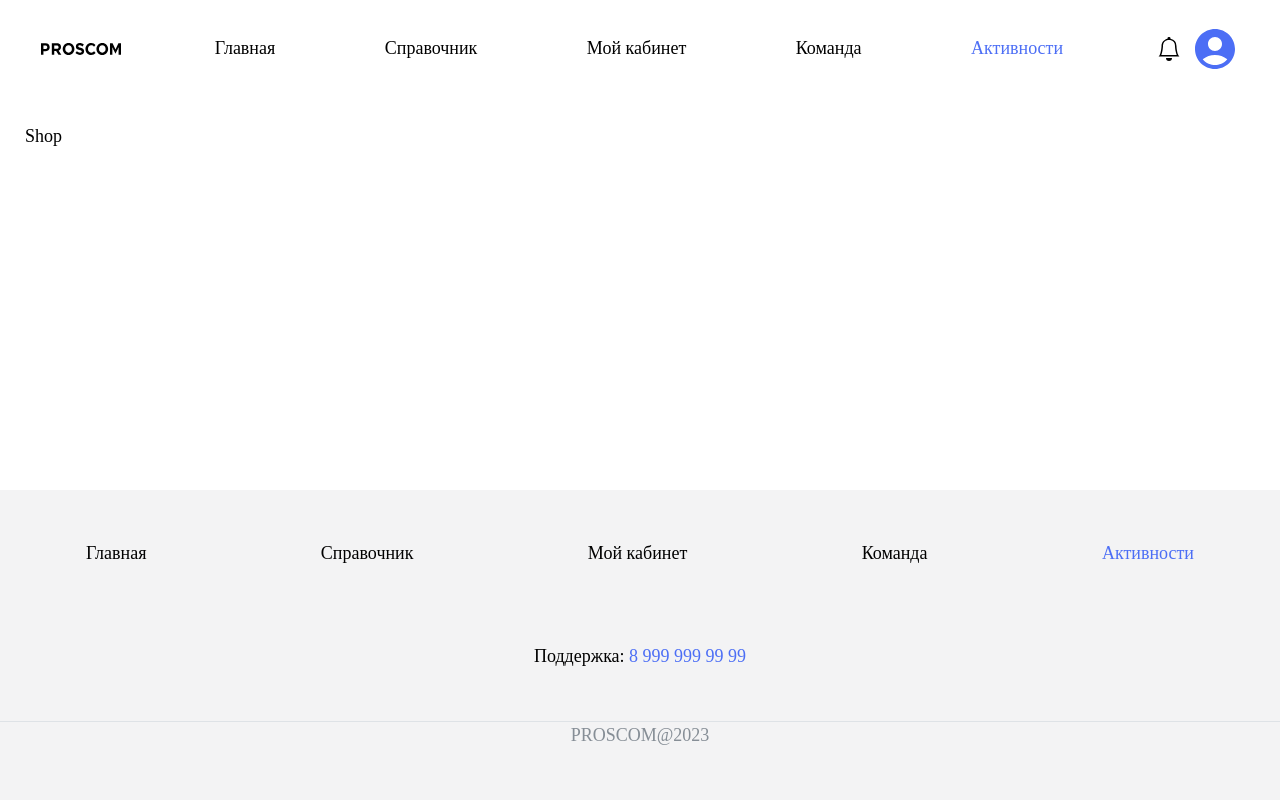
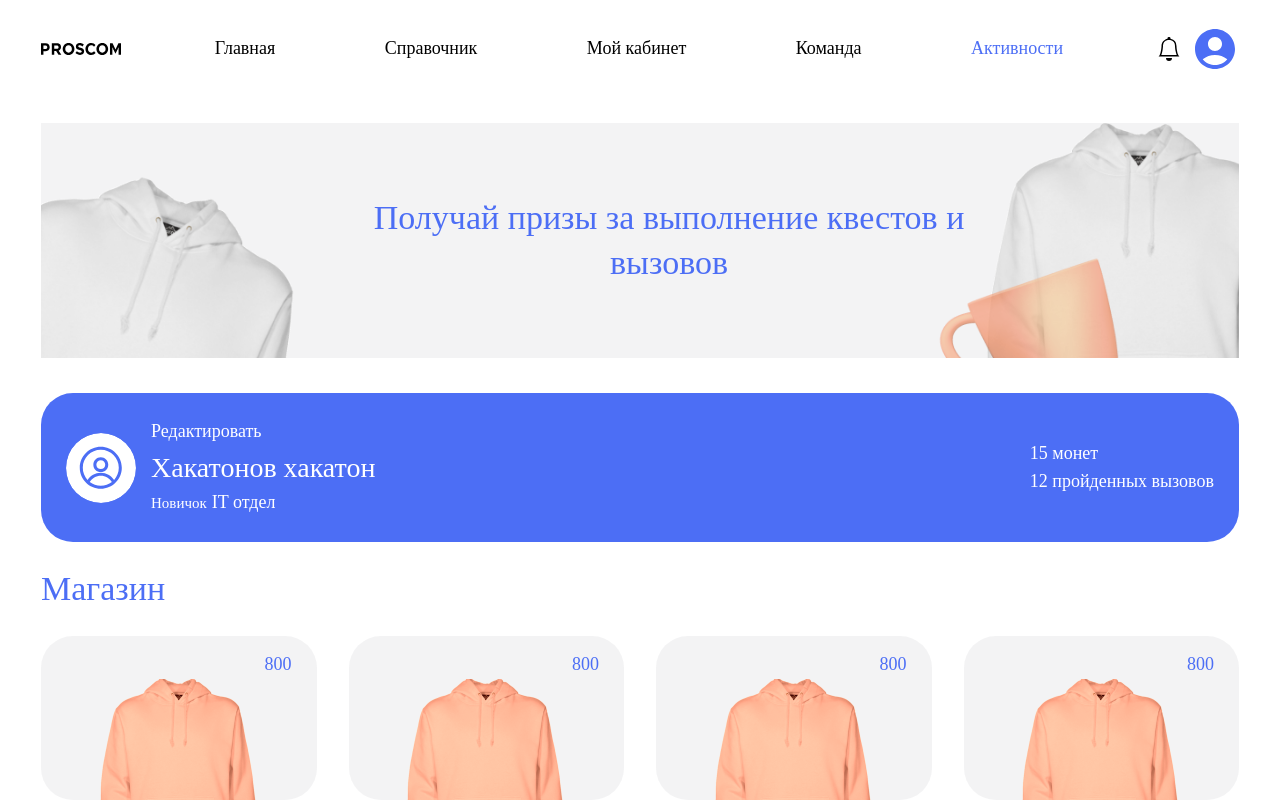
Before and after one commit to KordyD/LDT-hack-track-5-frontend, a React (Vite) app: page /shop in a window 1280 px wide. Shown: the top 802 px of the page. Built offline with nearby package versions, Linux system fonts and the light colour scheme; a web font is replaced by a local one.

Commit message:
Add shop page

```diff
--- /dev/null
+++ b/src/components/CardProduct/CardProduct.module.css
@@ -0,0 +1,32 @@
+.wrapper {
+  background-color: var(--mantine-color-gray-light);
+  border-radius: var(--mantine-radius-xl);
+  display: flex;
+  flex-direction: column;
+  justify-content: flex-end;
+  padding: 15px 25px 0px;
+}
+
+.imageWrapper {
+  display: flex;
+  justify-content: center;
+}
+
+.image {
+  width: 70%;
+}
+
+.text {
+  text-align: end;
+  color: var(--mantine-primary-color-filled);
+}
+
+.button {
+  width: 100%;
+  border-radius: var(--mantine-radius-xl);
+  color: var(--mantine-primary-color-filled);
+  background-color: var(--mantine-color-gray-light);
+  &:hover {
+    background-color: var(--mantine-color-gray-light-hover);
+  }
+}
--- /dev/null
+++ b/src/components/CardProduct/CardProduct.tsx
@@ -0,0 +1,25 @@
+import { Box, Button, Image, Stack, Text } from '@mantine/core';
+import classes from './CardProduct.module.css';
+
+interface CardProduct {
+  price: number;
+  image: string;
+}
+
+export const CardProduct = ({ price, image }: CardProduct) => {
+  return (
+    <>
+      <Stack gap={'lg'}>
+        <Box className={classes.wrapper}>
+          <Text className={classes.text}>{price}</Text>
+          <Box className={classes.imageWrapper}>
+            <Box className={classes.image}>
+              <Image src={image} />
+            </Box>
+          </Box>
+        </Box>
+        <Button className={classes.button}>Купить</Button>
+      </Stack>
+    </>
+  );
+};
--- /dev/null
+++ b/src/components/EmployeeCard/EmployeeCard.module.css
@@ -0,0 +1,32 @@
+.card {
+  background-color: var(--mantine-primary-color-filled);
+  border-radius: var(--mantine-radius-xl);
+  padding: 25px;
+}
+
+.group {
+  justify-content: space-between;
+  color: var(--mantine-color-white);
+}
+
+.rootAvatar {
+  width: 70px;
+  height: 70px;
+}
+
+.avatar {
+  color: var(--mantine-primary-color-filled);
+  background-color: var(--mantine-color-white);
+}
+
+.link {
+  color: var(--mantine-color-white);
+}
+
+.name {
+  font-size: 28px;
+}
+
+.grade {
+  font-size: smaller;
+}
--- /dev/null
+++ b/src/components/EmployeeCard/EmployeeCard.tsx
@@ -0,0 +1,46 @@
+import { Anchor, Avatar, Box, Card, Group, Text } from '@mantine/core';
+import classes from './EmployeeCard.module.css';
+
+interface EmployeeCard {
+  name: string;
+  grade: string;
+  job: string;
+  coins: number;
+  completedChallenges: number;
+}
+
+export const EmployeeCard = ({
+  name,
+  grade,
+  job,
+  coins,
+  completedChallenges,
+}: EmployeeCard) => {
+  return (
+    <Card className={classes.card}>
+      <Group className={classes.group}>
+        <Group align='center' gap={15}>
+          <Avatar
+            src=''
+            classNames={{
+              placeholder: classes.avatar,
+              root: classes.rootAvatar,
+            }}
+          />
+          <Box>
+            <Anchor className={classes.link}>Редактировать</Anchor>
+            <Text className={classes.name}>{name}</Text>
+            <Group gap={5}>
+              <Text className={classes.grade}>{grade}</Text>
+              <Anchor className={classes.link}>{job}</Anchor>
+            </Group>
+          </Box>
+        </Group>
+        <Box>
+          <Text>{coins} монет</Text>
+          <Text>{completedChallenges} пройденных вызовов</Text>
+        </Box>
+      </Group>
+    </Card>
+  );
+};
--- /dev/null
+++ b/src/helpers/Employee.ts
@@ -0,0 +1,7 @@
+export const employee = {
+  name: 'Хакатонов хакатон',
+  job: 'IT отдел',
+  grade: 'Новичок',
+  coins: 15,
+  completedChallenges: 12,
+};
--- /dev/null
+++ b/src/helpers/Products.ts
@@ -0,0 +1,32 @@
+export const products = [
+  {
+    price: 800,
+    image: '/hoodie.png',
+    title: 'hoodie',
+    id: 0,
+  },
+  {
+    price: 800,
+    image: '/hoodie.png',
+    title: 'hoodie',
+    id: 1,
+  },
+  {
+    price: 800,
+    image: '/hoodie.png',
+    title: 'hoodie',
+    id: 2,
+  },
+  {
+    price: 800,
+    image: '/hoodie.png',
+    title: 'hoodie',
+    id: 3,
+  },
+  {
+    price: 800,
+    image: '/hoodie.png',
+    title: 'hoodie',
+    id: 4,
+  },
+];
--- /dev/null
+++ b/src/modules/Products/Products.module.css
@@ -0,0 +1,5 @@
+.title {
+  color: var(--mantine-primary-color-filled);
+  margin-top: 25px;
+  margin-bottom: 25px;
+}
--- /dev/null
+++ b/src/modules/Products/Products.tsx
@@ -0,0 +1,21 @@
+import { SimpleGrid, Title } from '@mantine/core';
+import { products } from '../../helpers/Products';
+import { CardProduct } from '../../components/CardProduct/CardProduct';
+import classes from './Products.module.css';
+
+export const Products = () => {
+  return (
+    <>
+      <Title className={classes.title}>Магазин</Title>
+      <SimpleGrid
+        cols={{ base: 1, sm: 2, md: 3, lg: 4 }}
+        spacing='xl'
+        verticalSpacing='xl'
+      >
+        {products.map((item) => (
+          <CardProduct key={item.id} image={item.image} price={item.price} />
+        ))}
+      </SimpleGrid>
+    </>
+  );
+};
--- /dev/null
+++ b/src/modules/ShopTitle/ShopTitle.module.css
@@ -0,0 +1,23 @@
+.titleBox {
+  background-color: var(--mantine-color-gray-light);
+  display: flex;
+  align-items: flex-end;
+  text-align: center;
+  position: relative;
+}
+
+.title {
+  color: var(--mantine-primary-color-filled);
+  align-self: center;
+}
+
+.rightImageWrapper {
+  position: relative;
+}
+
+.image2 {
+  position: absolute;
+  height: 50%;
+  left: -80px;
+  bottom: 0px;
+}
--- /dev/null
+++ b/src/modules/ShopTitle/ShopTitle.tsx
@@ -0,0 +1,28 @@
+import { Box, Image, Title } from '@mantine/core';
+import classes from './ShopTitle.module.css';
+
+export const ShopTitle = () => {
+  return (
+    <Box className={classes.titleBox}>
+      <Box>
+        <Image
+          src='/src/assets/images/hoodieTitle.png'
+          className={classes.image1}
+        />
+      </Box>
+      <Title className={classes.title}>
+        Получай призы за выполнение квестов и вызовов
+      </Title>
+      <Box className={classes.rightImageWrapper}>
+        <Image
+          src='/src/assets/images/hoodieTitle2.png'
+          className={classes.image3}
+        />
+        <Image
+          src='/src/assets/images/cupTitle.png'
+          className={classes.image2}
+        />
+      </Box>
+    </Box>
+  );
+};
--- a/src/pages/Shop/Shop.tsx
+++ b/src/pages/Shop/Shop.tsx
@@ -1,3 +1,23 @@
+import { Container, Space } from '@mantine/core';
+import { EmployeeCard } from '../../components/EmployeeCard/EmployeeCard';
+import { employee } from '../../helpers/Employee';
+import { Products } from '../../modules/Products/Products';
+import { ShopTitle } from '../../modules/ShopTitle/ShopTitle';
 export const Shop = () => {
-  return <div>Shop</div>;
+  return (
+    <>
+      <Container size='xl'>
+        <ShopTitle />
+        <Space h='35px' />
+        <EmployeeCard
+          name={employee.name}
+          grade={employee.grade}
+          job={employee.job}
+          coins={employee.coins}
+          completedChallenges={employee.completedChallenges}
+        />
+        <Products />
+      </Container>
+    </>
+  );
 };
```
Also changed, not shown: src/pages/Shop/Shop.module.css (added).
